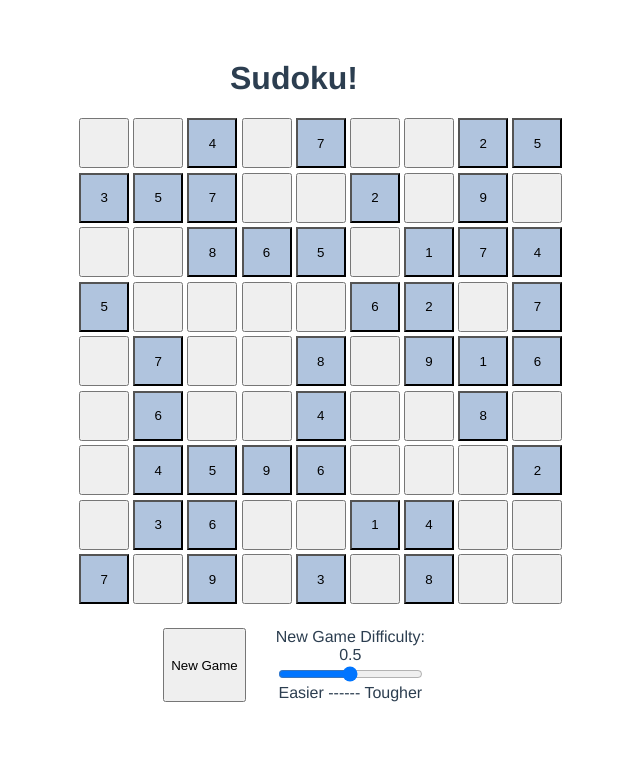
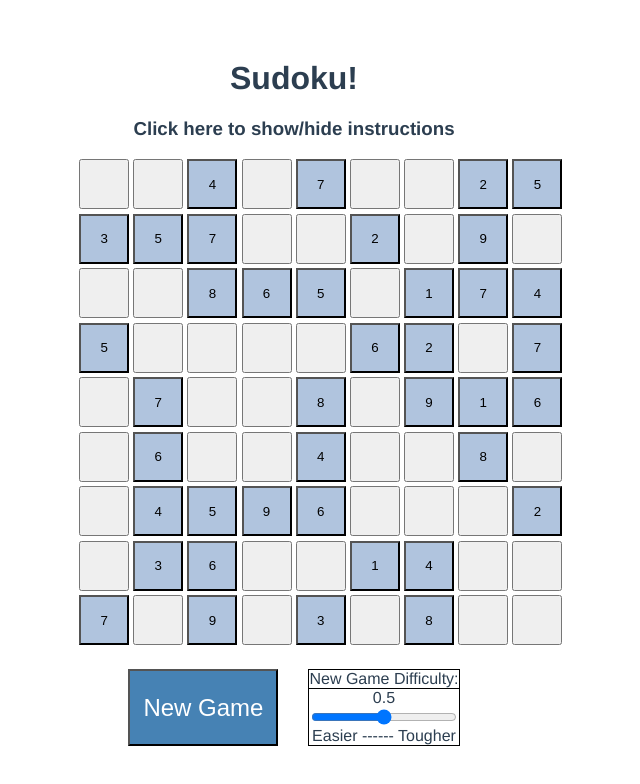
Before and after one commit to jacobdotgarner/vue-js-sudoku, a Vue app: page / in a window 1280 px wide. Shown: the top 784 px of the page, without its empty margins (346-986 px from the left). Built offline with nearby package versions, Linux system fonts and the light colour scheme.

Commit message:
Add instruction list and cosmetic fixes

```diff
--- a/src/App.vue
+++ b/src/App.vue
@@ -3,6 +3,16 @@
     <!-- <img alt="Vue logo" src="./assets/logo.png">
     <HelloWorld msg="Welcome to Your Vue.js App"/>-->
     <h1>Sudoku!</h1>
+    <h3
+      id="instructionHeader"
+      v-on:click="showHideInstructions"
+    >Click here to show/hide instructions</h3>
+    <ul id="instructionList" v-if="areInstructionsShown">
+      <li>Click on an empty cell and use the number keys to enter a value</li>
+      <li>Press backspace to remove an entered value</li>
+      <li>Cells turn red when a rule violation is detected</li>
+      <li>Slide the difficulty selector and click the 'New Game' button to start a new game</li>
+    </ul>
     <sudoku-grid v-bind:key="gridKey" v-bind:difficulty="diffVal"></sudoku-grid>
     <controls v-on:restart-game="restartGame"></controls>
   </div>
@@ -23,7 +33,8 @@ export default {
   data() {
     return {
       gridKey: 0,
-      diffVal: 0.5
+      diffVal: 0.5,
+      areInstructionsShown: false
     };
   },
   methods: {
@@ -31,6 +42,9 @@ export default {
       console.log("restart game function called");
       this.diffVal = $event;
       this.gridKey += 1;
+    },
+    showHideInstructions() {
+      this.areInstructionsShown = !this.areInstructionsShown;
     }
   }
 };
@@ -45,4 +59,12 @@ export default {
   color: #2c3e50;
   margin-top: 60px;
 }
+
+.hidden {
+  display: none;
+}
+
+#instructionHeader {
+  cursor: pointer;
+}
 </style>
--- a/src/components/Controls.vue
+++ b/src/components/Controls.vue
@@ -1,8 +1,8 @@
 <template>
   <div id="controls">
-    <input type="button" value="New Game" v-on:click="$emit('restart-game', difficulty)" />
+    <input id="newGameBtn" type="button" value="New Game" v-on:click="$emit('restart-game', difficulty)" />
     <div id="difficultyBlock">
-      <label for="difficultyRange">New Game Difficulty:</label>
+      <label id="diffTitle" for="difficultyRange">New Game Difficulty:</label>
       <span>{{this.difficulty}}</span>
       <input
         type="range"
@@ -40,5 +40,23 @@ export default {
   display: flex;
   flex-direction: column;
   margin-left: 30px;
+  border: 1px solid black;
+}
+
+#diffTitle {
+  border-bottom: 1px solid black;
+}
+
+#newGameBtn {
+    background-color: steelblue;
+    color: white;
+    min-width: 150px;
+    font-size: 1.5em;
+    font-family: Arial, Helvetica, sans-serif;
+}
+
+#newGameBtn:hover {
+    background-color: lightsteelblue;
+    color: rgb(37, 42, 46);
 }
 </style>
```
